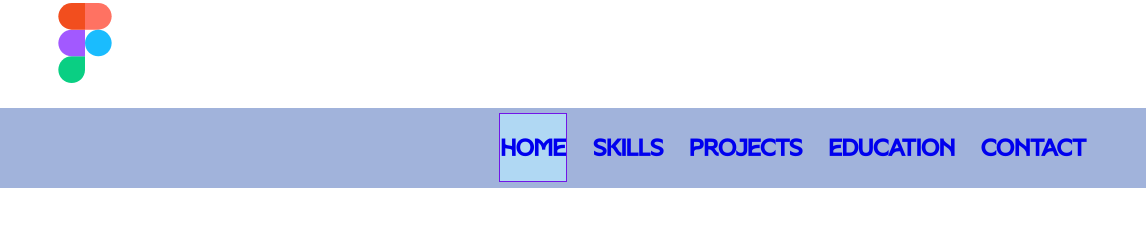
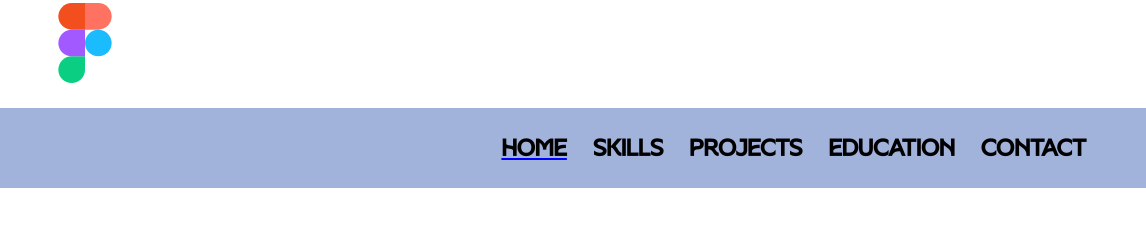
Before and after one commit to Krishhar/Portfolio, a plain HTML site: page index.html in a window 1280 px wide. In both pictures the pointer is over the item "HOME". Shown: the part 172-407 px from the top of the page, 134-1280 px from the left. Drawn offline with Linux system fonts and the light colour scheme; a web font is replaced by a local one.

Commit message:
nav update

```diff
--- a/portfolio.css
+++ b/portfolio.css
@@ -88,6 +88,9 @@ label.logo {
     margin-right: 60px;
 }
 
+a{
+    color: black;
+}
 .img1 {
     display: inline;
     vertical-align: middle;
@@ -203,8 +206,7 @@ tr:nth-child(odd) {
 
 li:hover {
     position: static;
-    background-color: rgb(176, 216, 243);
-    border: 1px solid rgb(113, 22, 232);
+    text-decoration: underline blue;
 }
 
 .pr {
```
